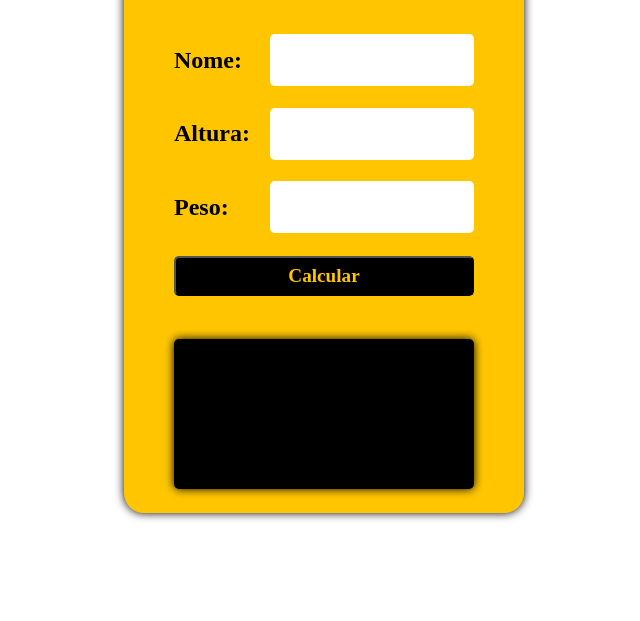
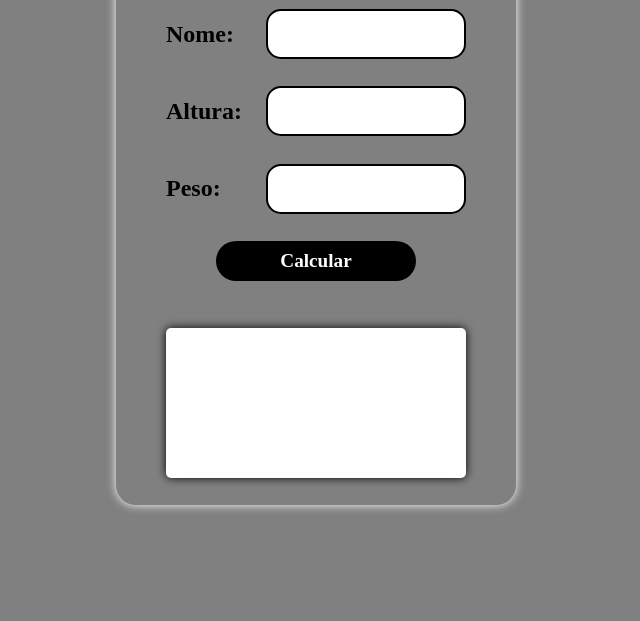
Before and after one commit to rogs55/Calculadora-IMC, a plain HTML site: page index.html in a window 1280 px wide. Shown: the part 195-816 px from the top of the page, without its empty margins (324-964 px from the left). Drawn offline with Linux system fonts and the light colour scheme.

Commit message:
Commit inicial do projeto

```diff
--- a/index.html
+++ b/index.html
@@ -1,11 +1,17 @@
 <!DOCTYPE html>
 <html lang="en">
+
 <head>
   <meta charset="UTF-8">
   <meta name="viewport" content="width=device-width, initial-scale=1.0">
   <title>IMC</title>
   <link rel="stylesheet" href="style.css">
+  <link rel="preconnect" href="https://fonts.googleapis.com">
+  <link rel="preconnect" href="https://fonts.gstatic.com" crossorigin>
+  <link href="https://fonts.googleapis.com/css2?family=Roboto:ital,wght@0,300;0,400;0,500;0,700;1,100&display=swap"
+    rel="stylesheet">
 </head>
+
 <body>
   <main>
     <div class="container">
@@ -29,4 +35,5 @@
   </main>
   <script src="./imc.js"></script>
 </body>
+
 </html>
--- a/style.css
+++ b/style.css
@@ -1,3 +1,20 @@
+*{
+  margin: 0;
+  padding: 0;
+  box-sizing: border-box;
+  font-family: "Poppins", sans-serif;
+}
+
+body{
+  background: 	#808080;
+  background-size: cover;
+  background-position: center;
+  min-height: 100vh;
+  display: flex;
+  align-items: center;
+  justify-content: center;
+}
+
 main{
     display: flex;
     width: 100vw;
@@ -10,13 +27,13 @@ main{
   .container{
     display: flex;
     flex-direction: column;
-    background: rgb(255,198,0);
+    background: transparent;
     width: 400px;
     height: 600px;
     align-items: center;
     justify-content: space-evenly;
     border-radius: 20px;
-    box-shadow: 0 0 10px black;
+    box-shadow: 0 0 10px #fff
   }
 
   .title{
@@ -26,9 +43,12 @@ main{
     width: 100%;
     height: 50px;
     font: bold 2.5rem serif;
-    border-bottom: solid 5px black;
-    margin-bottom: 20px;
+    border-bottom: solid 5px #fff;
   }
+
+  .input input::placeholder{
+    color:#fff;
+}
 
   .input {
     display: flex;
@@ -40,8 +60,8 @@ main{
   .input input {
     width: 200px;
     height: 50px;
-    border-radius: 5px;
-    border:none;
+    border-radius: 15px;
+    border:2px solid #000;
     outline: 0;
     font: bold 1.5rem serif;
     text-align: center;
@@ -52,14 +72,20 @@ main{
   }
 
   button{
-    width: 300px;
+    width: 200px;
     height: 40px;
     font: bold 1.2rem serif;
     background: #000;
-    color: rgb(255,198,0);
+    color: #fff;
     outline: none;
-    border-radius: 5px;
+    border-radius: 20px;
+    border: none;
     cursor: pointer;
+  }
+
+  button:hover{
+    background-color: #fff;
+    color: #000;
   }
 
   .result{
@@ -70,9 +96,9 @@ main{
     height: 150px;
     border-radius: 5px;
     font: italic 1.5rem serif;
-    box-shadow: 0px 0px 10px black;
-    background: #000;
-    color: rgb(255,198,0);
+    box-shadow: 0px 0px 10px ;
+    background: #fff;
+    color: #000;
     padding: 20px;
     box-sizing: border-box;
     user-select: none;
```
Also changed, not shown: 1 other file. Lines whose indentation alone changed are shown as unchanged.
